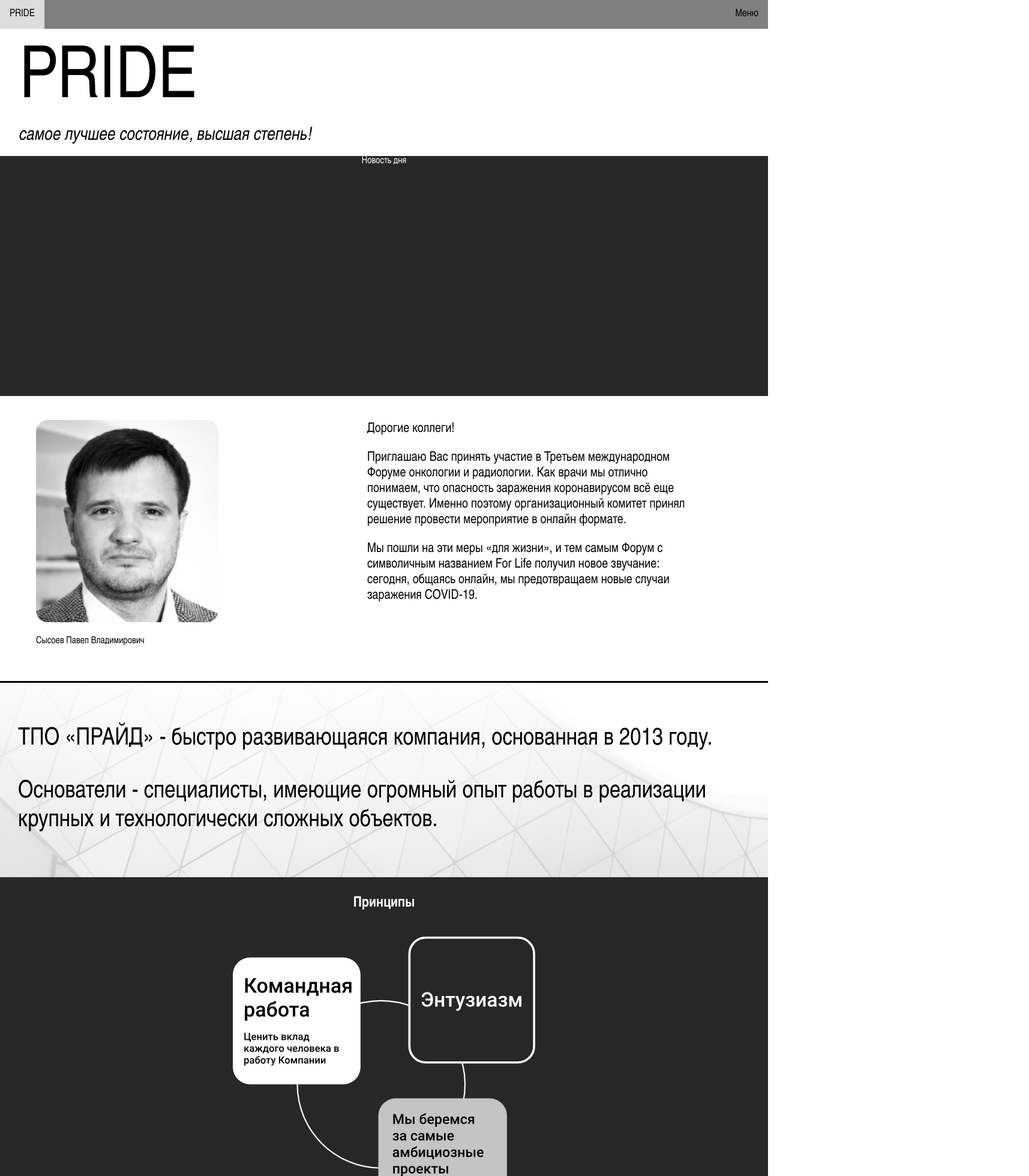
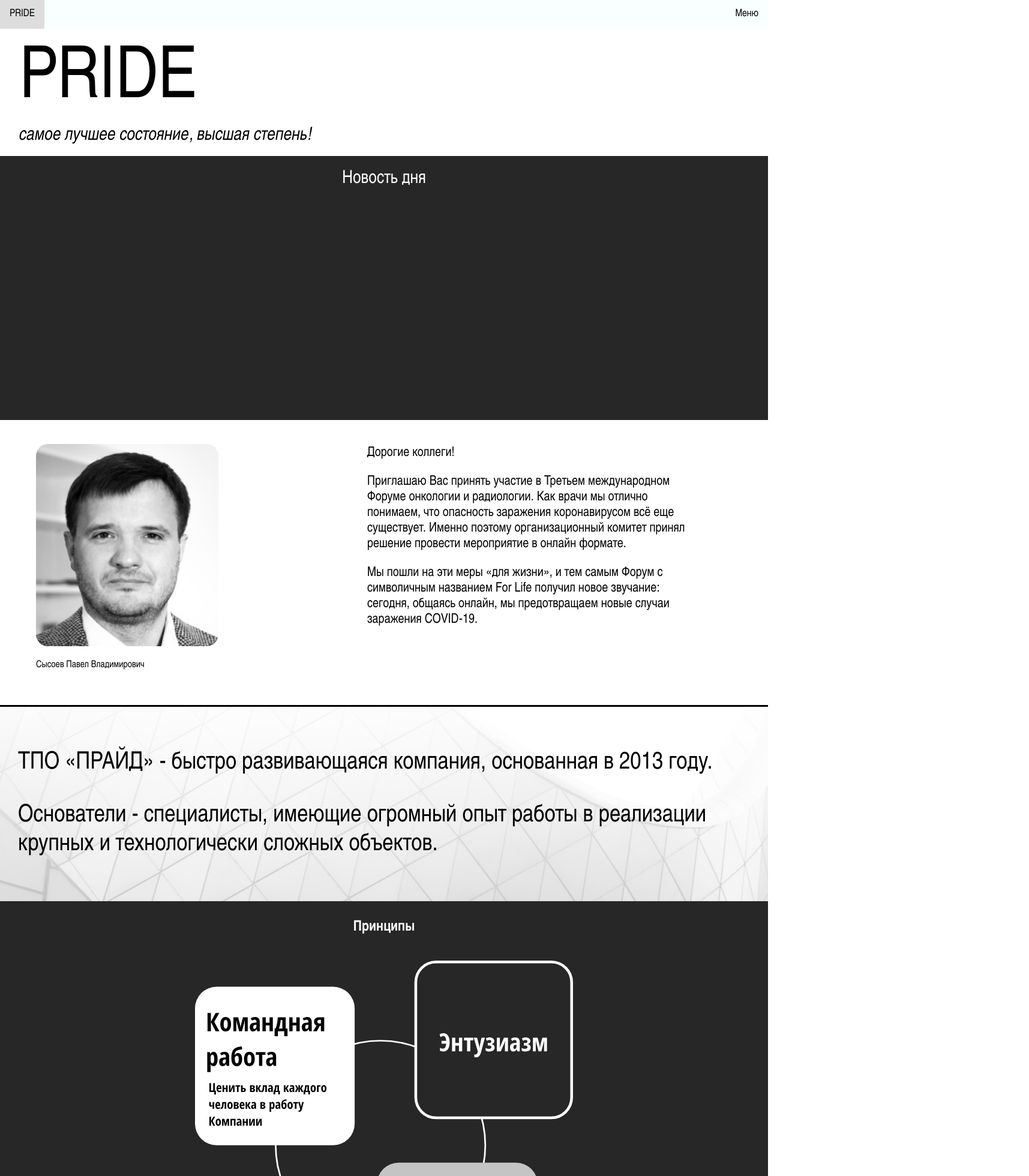
Before and after one commit to startsev2000/pride_vue, a Vue app: page / in a window 1280 px wide. Shown: the top 1960 px of the page at 60% size, 1715 px wide, since content can reach past the window. Built offline with nearby package versions, Linux system fonts and the light colour scheme.

Commit message:
First presentation version

```diff
--- a/src/App.vue
+++ b/src/App.vue
@@ -82,6 +82,11 @@
         <h2>Основные бизнес-процессы</h2>
         <img :src="require('./assets/business-processes.png')" />
       </div>
+      <div class="links">
+        <a href="\\pride-fs\Рабочая\Кадры"><p>Наш коллектив</p></a>
+        <a href="\\pride-f/Lib"><p>Библиотека внутренних документов</p></a>
+        <a href=""><p>Биржа идей</p></a>
+      </div>
     </main>
     <div class="mapinfo">
       <div class="map">
@@ -120,7 +125,7 @@ li {
 }
 .topnav {
   overflow: hidden;
-  background-color: grey;
+  background-color: #f9ffff;
 }
 
 .topnav a {
@@ -168,6 +173,8 @@ li {
   height: 400px;
   text-align: center;
   color: white;
+  font-size: 30px;
+  padding: 20px 20px 20px 20px;
 }
 
 .hello {
@@ -200,6 +207,9 @@ li {
 
 .info {
   background-image: url("~@/assets/background-1.png");
+  background-attachment: fixed;
+  background-repeat: no-repeat;
+  background-size: cover;
   font-size: 40px;
   padding: 30px 30px 30px 30px;
 }
@@ -211,8 +221,8 @@ li {
   padding: 10px;
   img {
     padding: 20px 20px 20px 20px;
-    width: 40%;
-    height: 40%;
+    width: 50%;
+    height: 50%;
   }
 }
 .services,
@@ -244,33 +254,46 @@ li {
 
 .competitions {
   background-image: url("~@/assets/background-2.png");
+  background-attachment: fixed;
+  background-repeat: no-repeat;
+  background-size: cover;
   padding: 20px 20px 20px 20px;
   position: relative;
   text-align: center;
+  font-size: 30px;
   img {
     width: 55%;
     height: 55%;
   }
   .ach1 {
-    z-index: 1;
-    top: 0;
-    left: 0;
-    pointer-events: all;
-    margin: 30px;
+    position: relative;
+    z-index: 0;
+    left: 5%;
+    bottom: 5%;
   }
   .ach2 {
     position: absolute;
-
+    z-index: 1;
+    left: 1%;
+    bottom: 14%;
   }
   .ach3 {
+    position: relative;
     z-index: 2;
-    top: 0;
-    left: 0;
-    pointer-events: all;
-    margin: 30px;
+    left: 12%;
+  }
+}
 
-  }
+.links {
+  text-align: center;
+  font-size: 30px;
+  background: #272727;
+  padding: 20px 20px 20px 20px;
+  border-bottom: 3px solid white;
+}
 
+a:link, a:visited {
+  color: white;
 }
 
 @media screen and (max-width: 600px) {
```
Also changed, not shown: src/assets/pride-logo.svg (added), src/assets/principles.svg.
